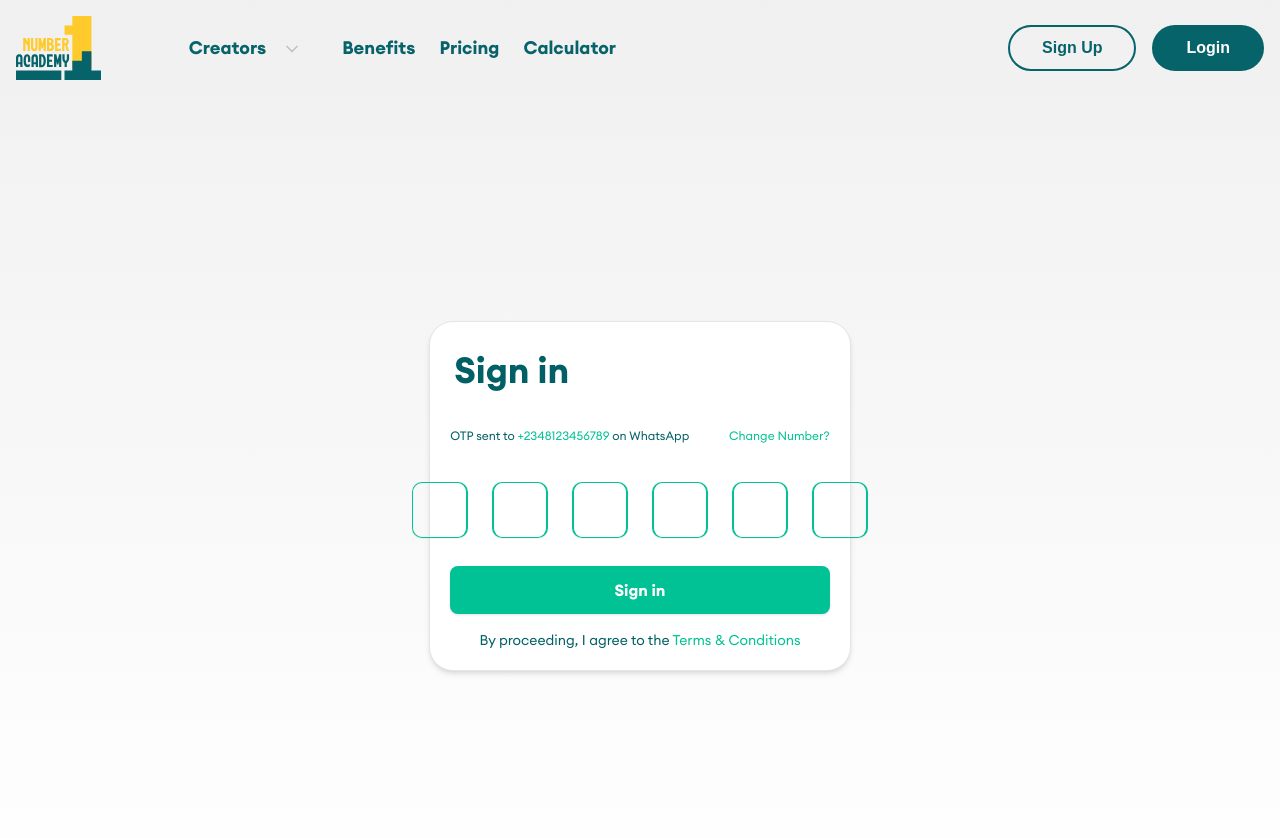
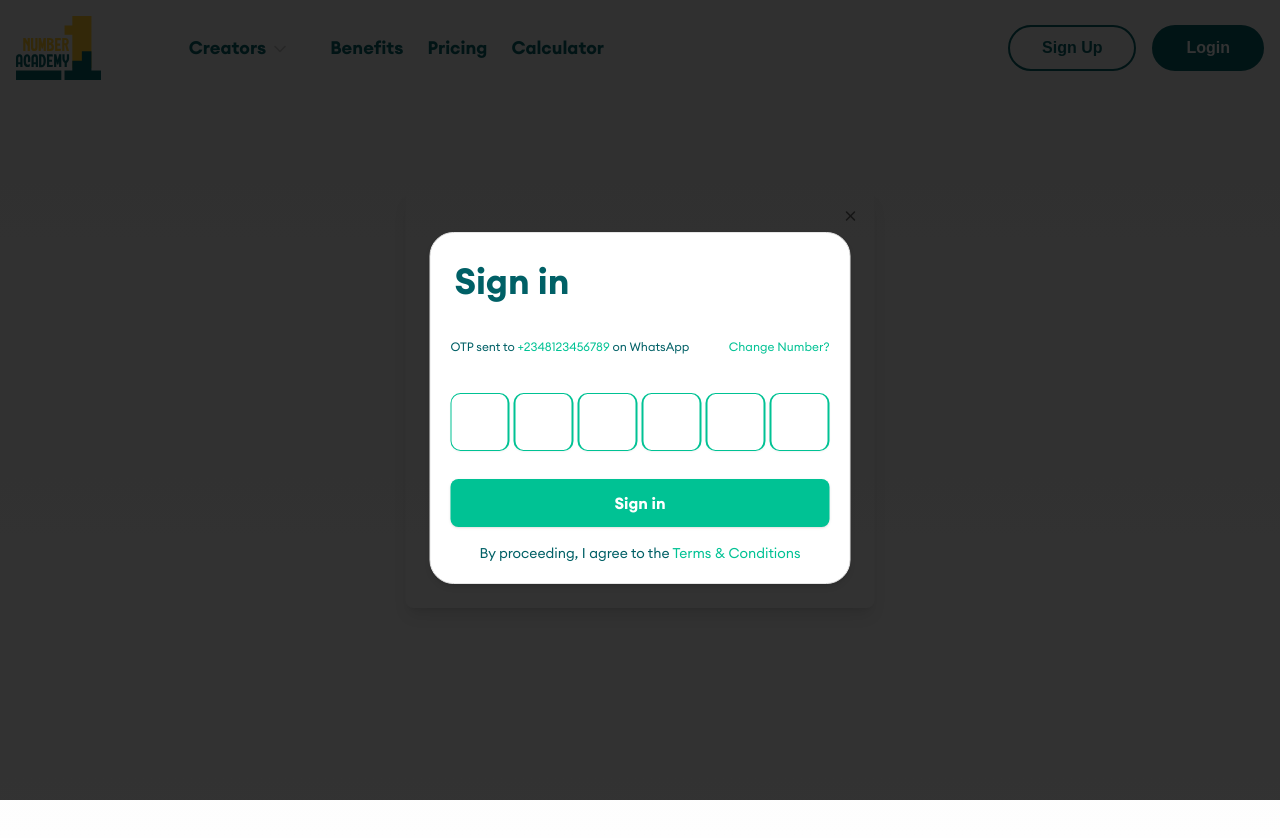
Before and after one commit to HrishikeshRajan/NumberOneClub, a Next.js app: page /auth in a window 1280 px wide. Both pictures are taken after a click on the link "Login". Shown: the top 838 px of the page. Built offline with nearby package versions, Linux system fonts and the light colour scheme.

Commit message:
add: OTP enter component

```diff
--- a/app/(root)/auth/page.tsx
+++ b/app/(root)/auth/page.tsx
@@ -1,15 +1,19 @@
-import { InputOTPFields } from '@/app/components/auth/Otp'
-import { Input } from 'postcss'
-import React from 'react'
+import { InputOTPFields } from "@/app/components/auth/Otp";
+import { CustomDialog } from "@/app/components/Modal";
+import React from "react";
 
 function page() {
   return (
-    <div className='flex flex-col gap-4 items-center justify-center h-screen p-2'>
-        <InputOTPFields
-         PhoneNumber='+2348123456789'
-        />
+    <div className="flex flex-col gap-4 items-center justify-center h-screen p-2">
+      <CustomDialog
+        triggerText="login"
+        triggerVariant="ghost"
+        dialogTitle=""
+        dialogDescription=""
+        content={<InputOTPFields PhoneNumber="+2348123456789" />}
+      />
     </div>
- )
+  );
 }
 
-export default page
+export default page;
--- a/app/components/AuthButton.tsx
+++ b/app/components/AuthButton.tsx
@@ -1,38 +1,58 @@
-"use client"
-import Link from 'next/link'
-import { useState } from 'react'
-import CustomButton from './theme/CustomButton'
-import EnableClickAnimation from './animation/EnableClickAnimation'
+"use client";
+import Link from "next/link";
+import { useState } from "react";
+import CustomButton from "./theme/CustomButton";
+import EnableClickAnimation from "./animation/EnableClickAnimation";
+import { InputOTPFields } from "./auth/Otp";
+import { CustomDialog } from "./Modal";
 
 export default function AuthButtons() {
-  const [activeButton, setActiveButton] = useState('login')
+  const [activeButton, setActiveButton] = useState("login");
 
   return (
-    <div className='hidden lg:flex items-center space-x-4'>
+    <div className="hidden lg:flex items-center space-x-4">
+      <EnableClickAnimation>
+        <CustomButton
+          variant={"ghost"}
+          customStyle={`border-2 text-lg font-semibold rounded-3xl text-Skobeloff border-Skobeloff nav-btn hover:bg-Skobeloff hover:text-white
+              ${
+                activeButton === "signup"
+                  ? "bg-Skobeloff text-white"
+                  : "hover:bg-Skobeloff hover:text-white"
+              } hover:text-white`}
+          asChild
+          onClick={() => setActiveButton("signup")}
+        >
+          <Link href="#" className="text-lg font-semibold">
+            Sign Up
+          </Link>
+        </CustomButton>
+      </EnableClickAnimation>
 
-     <EnableClickAnimation>
-        <CustomButton
-              variant={'ghost'}
-              customStyle={`border-2 text-lg font-semibold rounded-3xl text-Skobeloff border-Skobeloff nav-btn hover:bg-Skobeloff hover:text-white
-              ${activeButton === 'signup' ? 'bg-Skobeloff text-white' : 'hover:bg-Skobeloff hover:text-white'} hover:text-white`}
-              asChild
-              onClick={() => setActiveButton('signup')}
+      <CustomDialog
+        triggerOn={
+          <CustomButton
+            variant={"ghost"}
+            customStyle={`border-2 text-lg font-semibold rounded-3xl text-Skobeloff border-Skobeloff nav-btn hover:bg-Skobeloff hover:text-white
+            ${
+              activeButton === "login"
+                ? "bg-Skobeloff text-white"
+                : "hover:bg-Skobeloff hover:text-white"
+            } hover:text-white`}
+            asChild
+            onClick={() => setActiveButton("login")}
           >
-          <Link href="#" className='text-lg font-semibold'>Sign Up</Link>
+            <Link href="#" className="text-lg font-semibold">
+              Login
+            </Link>
           </CustomButton>
-     </EnableClickAnimation>
-     <EnableClickAnimation>
-        <CustomButton
-              variant={'ghost'}
-              customStyle={`border-2 text-lg font-semibold rounded-3xl text-Skobeloff border-Skobeloff nav-btn hover:bg-Skobeloff hover:text-white
-              ${activeButton === 'login' ? 'bg-Skobeloff text-white' : 'hover:bg-Skobeloff hover:text-white'} hover:text-white`}
-              asChild
-              onClick={() => setActiveButton('login')}
-          >
-          <Link href="#" className='text-lg font-semibold'>Login</Link>
-          </CustomButton>
-     </EnableClickAnimation>
-
+        }
+        triggerText="login"
+        triggerVariant="ghost"
+        dialogTitle=""
+        dialogDescription=""
+        content={<InputOTPFields PhoneNumber="+2348123456789" />}
+      />
     </div>
-  )
+  );
 }
--- a/app/components/CreatorsDropDown.tsx
+++ b/app/components/CreatorsDropDown.tsx
@@ -17,11 +17,11 @@
   return (
     <NavigationMenu>
       <NavigationMenuList>
-        <NavigationMenuItem>
+        <NavigationMenuItem className="w-fit">
           <NavigationMenuTrigger
             className={`relative pl-2 text-sm md:text-lg text-Skobeloff font-semibold after:absolute after:bottom-0 after:left-0 after:w-full after:h-0.5 after:bg-border-skobeloff after:origin-left after:transition-transform ${
               pathname === '/creators' ? 'after:scale-x-100' : 'after:scale-x-0 hover:after:scale-x-100 hover:text-Skobeloff active:text-Skobeloff'
-            } flex items-center gap-3 [&>svg]:w-10 [&>svg]:h-5 md:[&>svg]:w-5 md:[&>svg]:h-10 [&>svg]:text-sliversand [&>svg]:ml-1 data-[state=open]:text-Skobeloff data-[state=closed]:text-Skobeloff bg-transparent visited:text-Skobeloff`}
+            } flex items-center gap-0 [&>svg]:w-10 [&>svg]:h-5 md:[&>svg]:w-5 md:[&>svg]:h-10 [&>svg]:text-sliversand [&>svg]:ml-1 data-[state=open]:text-Skobeloff data-[state=closed]:text-Skobeloff bg-transparent visited:text-Skobeloff`}
           >
             Creators
           </NavigationMenuTrigger>
--- /dev/null
+++ b/app/components/Modal.tsx
@@ -0,0 +1,51 @@
+
+import { Button } from "@/components/ui/button";
+import {
+    Dialog,
+  DialogContent,
+  DialogDescription,
+  DialogFooter,
+  DialogHeader,
+  DialogTitle,
+  DialogTrigger,
+} from "@/components/ui/dialog";
+
+
+type DialogProps = {
+  triggerText: string;
+  triggerVariant?: "outline" | "link" | "default" | "destructive" | "secondary" | "ghost" | null | undefined;
+  dialogTitle: string;
+  dialogDescription?: string;
+  content?: React.ReactNode;
+  footer?: React.ReactNode;
+  triggerOn?:React.ReactNode;
+};
+
+export function CustomDialog({
+  triggerText,
+  triggerVariant = "outline",
+  dialogTitle,
+  dialogDescription,
+  content,
+  footer,
+  triggerOn
+}: DialogProps) {
+  return (
+    <Dialog>
+      {/* Trigger Button */}
+      <DialogTrigger asChild>
+         {triggerOn}
+      </DialogTrigger>
+
+      {/* Dialog Content */}
+      <DialogContent className="w-auto bg-transparent ring-0 border-0">
+        <DialogHeader>
+          <DialogTitle>{dialogTitle}</DialogTitle>
+          {dialogDescription && <DialogDescription>{dialogDescription}</DialogDescription>}
+        </DialogHeader>
+        {content}
+        {footer && <DialogFooter>{footer}</DialogFooter>}
+      </DialogContent>
+    </Dialog>
+  );
+}
--- a/app/components/SideSheet.tsx
+++ b/app/components/SideSheet.tsx
@@ -10,6 +10,8 @@
 import { NavLinksValues } from "../seed/navLinks"
 import { CreatorsNavMenu } from "./CreatorsDropDown"
 import * as VisuallyHidden from "@radix-ui/react-visually-hidden";
+import { CustomDialog } from "./Modal"
+import { InputOTPFields } from "./auth/Otp"
 
 function SideSheet() {
   return (
@@ -32,6 +34,18 @@
       </VisuallyHidden.Root>
 
 
+      <CustomDialog
+        triggerOn={
+          <Link href='#' className='flex items-center gap-2 p-2  transition-colors text-lg font-semibold text-Skobeloff'>
+          <p className='text-sm capitalize'>Login</p>
+        </Link>
+        }
+        triggerText="login"
+        triggerVariant="ghost"
+        dialogTitle=""
+        dialogDescription=""
+        content={<InputOTPFields PhoneNumber="+2348123456789" />}
+      />
          {NavLinksValues.map((link) => (
           <Link href={link.path} key={link.path} className='flex items-center gap-2 p-2  transition-colors text-lg font-semibold text-Skobeloff'>
 
--- a/app/components/auth/Otp.tsx
+++ b/app/components/auth/Otp.tsx
@@ -8,6 +8,8 @@
 import { Button } from "@/components/ui/button";
 import CustomButton from "../theme/CustomButton";
 import EnableClickAnimation from "../animation/EnableClickAnimation";
+import { CustomDialog } from "../Modal";
+import { DialogClose } from "@/components/ui/dialog";
 
 type InputOTPFieldsProps = {
   className?: string;
@@ -19,7 +21,7 @@
   PhoneNumber,
 }: InputOTPFieldsProps) {
   return (
-    <Card className="w-full max-w-md md:max-w-lg xl:w-1/3 h-auto pb-5 bg-white font-euclid rounded-3xl px-5 shadow-md">
+    <Card className="w-full h-auto pb-5 bg-white font-euclid rounded-3xl px-5 shadow-md">
       <Heading
         title="Sign in"
         className="text-darkslategray text-3xl md:text-3xl xl:text-4xl px-1 py-7 font-semibold text-left"
@@ -42,12 +44,12 @@
 
         {/* OTP Input */}
         <InputOTP maxLength={6}>
-          <InputOTPGroup className="gap-3 md:gap-4 xl:gap-6 py-3 flex items-center justify-center">
+          <InputOTPGroup className="gap-2 md:gap-1 xl:gap-1 py-3 flex items-center justify-center">
             {[...Array(6)].map((_, index) => (
               <InputOTPSlot
                 key={index}
                 index={index}
-                className="border-mediumseagreen text-mediumseagreen text-xl border-2 rounded-lg w-12 h-12 md:w-14 md:h-14"
+                className="border-mediumseagreen text-mediumseagreen text-xl xl:text-3xl border-2 rounded-lg p-5 md:p-8 xl:p-7 "
                 style={{ borderRadius: "10px",  }}
               />
             ))}
@@ -71,6 +73,7 @@
           </span>
         </p>
       </div>
+
     </Card>
   );
 }
--- /dev/null
+++ b/components/ui/dialog.tsx
@@ -0,0 +1,122 @@
+"use client"
+
+import * as React from "react"
+import * as DialogPrimitive from "@radix-ui/react-dialog"
+import { X } from "lucide-react"
+
+import { cn } from "@/lib/utils"
+
+const Dialog = DialogPrimitive.Root
+
+const DialogTrigger = DialogPrimitive.Trigger
+
+const DialogPortal = DialogPrimitive.Portal
+
+const DialogClose = DialogPrimitive.Close
+
+const DialogOverlay = React.forwardRef<
+  React.ElementRef<typeof DialogPrimitive.Overlay>,
+  React.ComponentPropsWithoutRef<typeof DialogPrimitive.Overlay>
+>(({ className, ...props }, ref) => (
+  <DialogPrimitive.Overlay
+    ref={ref}
+    className={cn(
+      "fixed inset-0 z-50 bg-black/80  data-[state=open]:animate-in data-[state=closed]:animate-out data-[state=closed]:fade-out-0 data-[state=open]:fade-in-0",
+      className
+    )}
+    {...props}
+  />
+))
+DialogOverlay.displayName = DialogPrimitive.Overlay.displayName
+
+const DialogContent = React.forwardRef<
+  React.ElementRef<typeof DialogPrimitive.Content>,
+  React.ComponentPropsWithoutRef<typeof DialogPrimitive.Content>
+>(({ className, children, ...props }, ref) => (
+  <DialogPortal>
+    <DialogOverlay />
+    <DialogPrimitive.Content
+      ref={ref}
+      className={cn(
+        "fixed left-[50%] top-[50%] z-50 grid w-full max-w-lg translate-x-[-50%] translate-y-[-50%] gap-4 border bg-background p-6 shadow-lg duration-200 data-[state=open]:animate-in data-[state=closed]:animate-out data-[state=closed]:fade-out-0 data-[state=open]:fade-in-0 data-[state=closed]:zoom-out-95 data-[state=open]:zoom-in-95 data-[state=closed]:slide-out-to-left-1/2 data-[state=closed]:slide-out-to-top-[48%] data-[state=open]:slide-in-from-left-1/2 data-[state=open]:slide-in-from-top-[48%] sm:rounded-lg",
+        className
+      )}
+      {...props}
+    >
+      {children}
+      <DialogPrimitive.Close className="absolute right-4 top-4 rounded-sm opacity-70 ring-offset-background transition-opacity hover:opacity-100 focus:outline-none focus:ring-2 focus:ring-ring focus:ring-offset-2 disabled:pointer-events-none data-[state=open]:bg-accent data-[state=open]:text-muted-foreground">
+        <X className="h-4 w-4" />
+        <span className="sr-only">Close</span>
+      </DialogPrimitive.Close>
+    </DialogPrimitive.Content>
+  </DialogPortal>
+))
+DialogContent.displayName = DialogPrimitive.Content.displayName
+
+const DialogHeader = ({
+  className,
+  ...props
+}: React.HTMLAttributes<HTMLDivElement>) => (
+  <div
+    className={cn(
+      "flex flex-col space-y-1.5 text-center sm:text-left",
+      className
+    )}
+    {...props}
+  />
+)
+DialogHeader.displayName = "DialogHeader"
+
+const DialogFooter = ({
+  className,
+  ...props
+}: React.HTMLAttributes<HTMLDivElement>) => (
+  <div
+    className={cn(
+      "flex flex-col-reverse sm:flex-row sm:justify-end sm:space-x-2",
+      className
+    )}
+    {...props}
+  />
+)
+DialogFooter.displayName = "DialogFooter"
+
+const DialogTitle = React.forwardRef<
+  React.ElementRef<typeof DialogPrimitive.Title>,
+  React.ComponentPropsWithoutRef<typeof DialogPrimitive.Title>
+>(({ className, ...props }, ref) => (
+  <DialogPrimitive.Title
+    ref={ref}
+    className={cn(
+      "text-lg font-semibold leading-none tracking-tight",
+      className
+    )}
+    {...props}
+  />
+))
+DialogTitle.displayName = DialogPrimitive.Title.displayName
+
+const DialogDescription = React.forwardRef<
+  React.ElementRef<typeof DialogPrimitive.Description>,
+  React.ComponentPropsWithoutRef<typeof DialogPrimitive.Description>
+>(({ className, ...props }, ref) => (
+  <DialogPrimitive.Description
+    ref={ref}
+    className={cn("text-sm text-muted-foreground", className)}
+    {...props}
+  />
+))
+DialogDescription.displayName = DialogPrimitive.Description.displayName
+
+export {
+  Dialog,
+  DialogPortal,
+  DialogOverlay,
+  DialogTrigger,
+  DialogClose,
+  DialogContent,
+  DialogHeader,
+  DialogFooter,
+  DialogTitle,
+  DialogDescription,
+}
```
